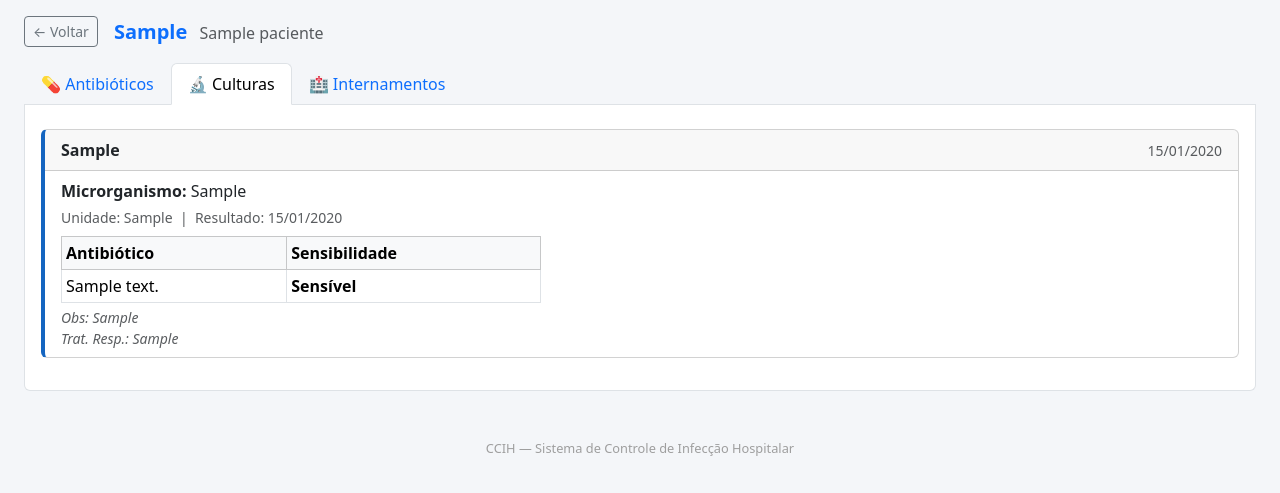
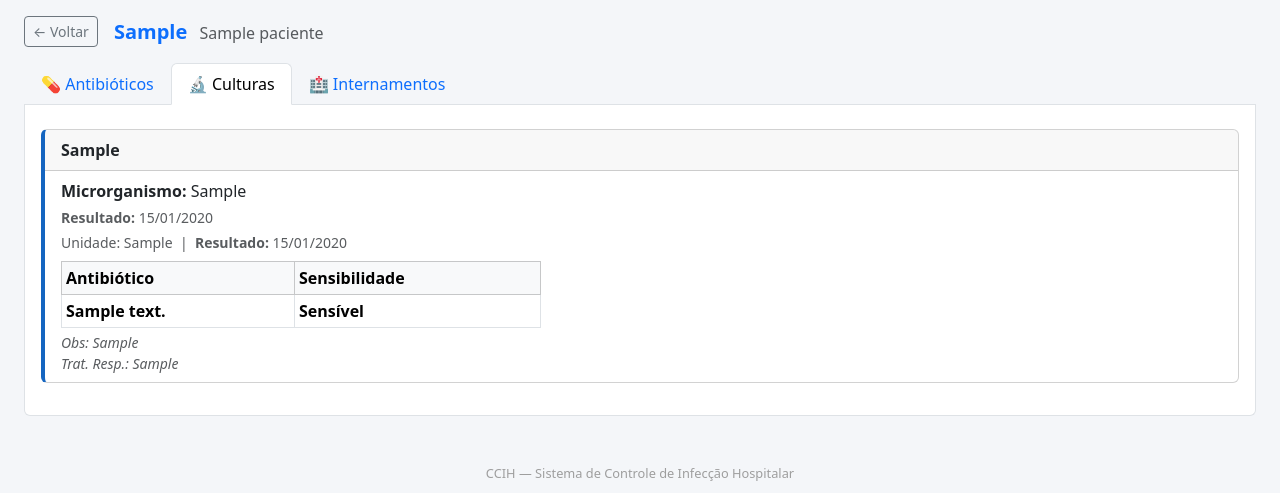
Before and after one commit to gianrocon/ccihclaude, a Django app: page /paciente/1/ in a window 1280 px wide, after a click on "🔬 Culturas". Shown: the part 56-549 px from the top of the page. Run offline with Django 5.2, Linux system fonts and the light colour scheme; a user stored in the database is signed in; tables that the repository leaves empty hold one stand-in row (values such as "Sample post").

Commit message:
feat: cores por sensibilidade no antibiograma e reposiciona data de resultado
- Aplica classe sens-S/I/R também na coluna do antibiótico (verde/azul/vermelho)
- Move dt_coleta do cabeçalho para o corpo como "Resultado:" em negrito
- Destaca "Resultado:" em negrito na linha de unidade/dt_assinatura

Co-Authored-By: Claude Sonnet 4.6 <noreply@anthropic.com>

```diff
--- a/templates/core/_tab_culturas.html
+++ b/templates/core/_tab_culturas.html
@@ -2,17 +2,19 @@
 {% for item in culturas_com_atb %}
 {% with c=item.cultura %}
 <div class="card card-cultura mb-3 mt-2">
-  <div class="card-header d-flex justify-content-between align-items-center py-2">
+  <div class="card-header py-2">
     <span class="fw-semibold">{{ c.procedimento }}</span>
-    <span class="text-muted small">{{ c.dt_coleta|date:"d/m/Y"|default:"—" }}</span>
   </div>
   <div class="card-body py-2">
     {% if c.microrganismo %}
     <p class="mb-1"><strong>Microrganismo:</strong> {{ c.microrganismo }}</p>
     {% endif %}
     <p class="mb-1 small text-muted">
+      <strong>Resultado:</strong> {{ c.dt_coleta|date:"d/m/Y"|default:"—" }}
+    </p>
+    <p class="mb-1 small text-muted">
       Unidade: {{ c.unidade|default:"—" }} &nbsp;|&nbsp;
-      Resultado: {{ c.dt_assinatura|date:"d/m/Y"|default:"—" }}
+      <strong>Resultado:</strong> {{ c.dt_assinatura|date:"d/m/Y"|default:"—" }}
     </p>
 
     {% if item.antibiograma %}
@@ -24,7 +26,7 @@
         <tbody>
           {% for a in item.antibiograma %}
           <tr>
-            <td>{{ a.antibiotico }}</td>
+            <td class="sens-{{ a.sensibilidade }}">{{ a.antibiotico }}</td>
             <td class="sens-{{ a.sensibilidade }}">{{ a.get_sensibilidade_display }}</td>
           </tr>
           {% endfor %}
```
